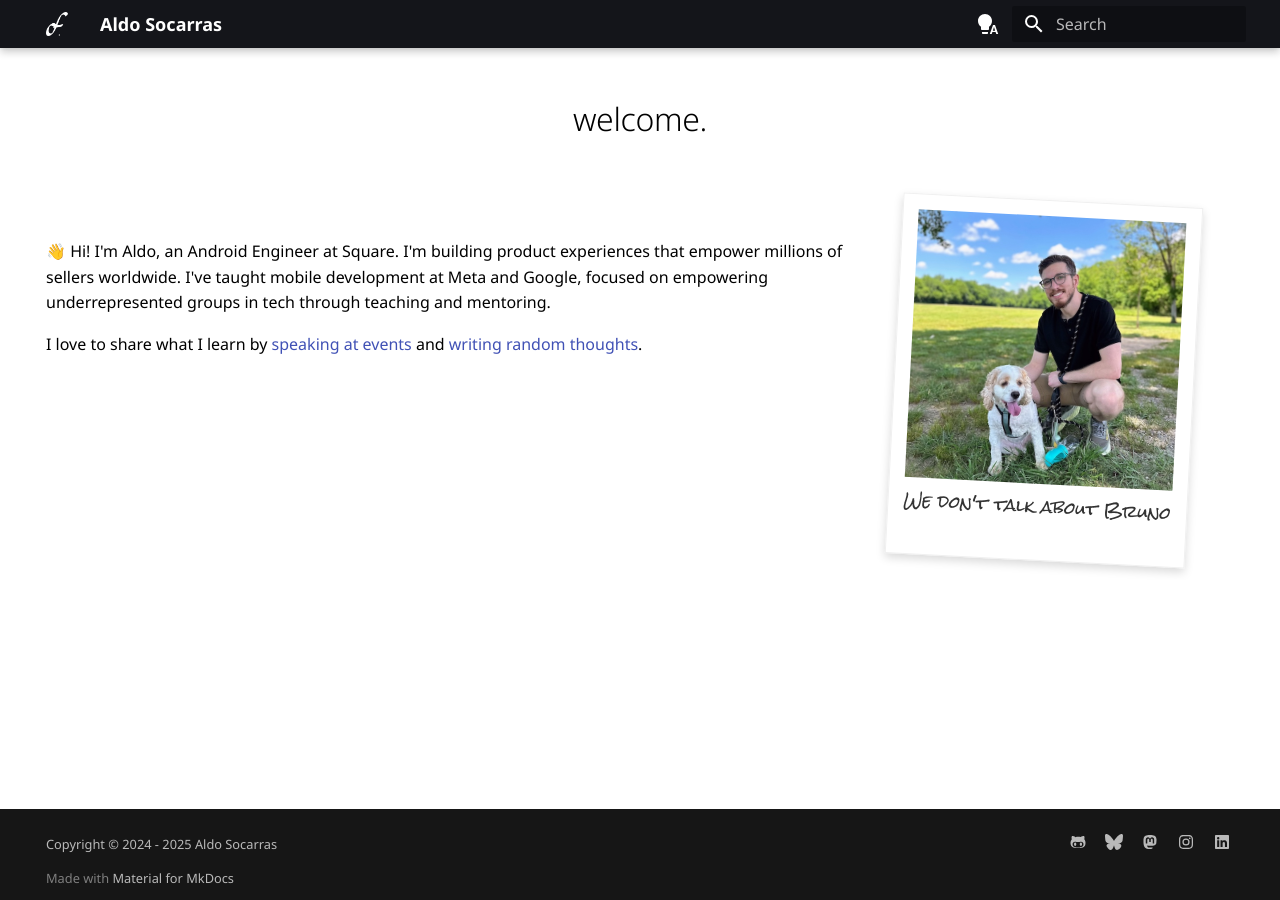
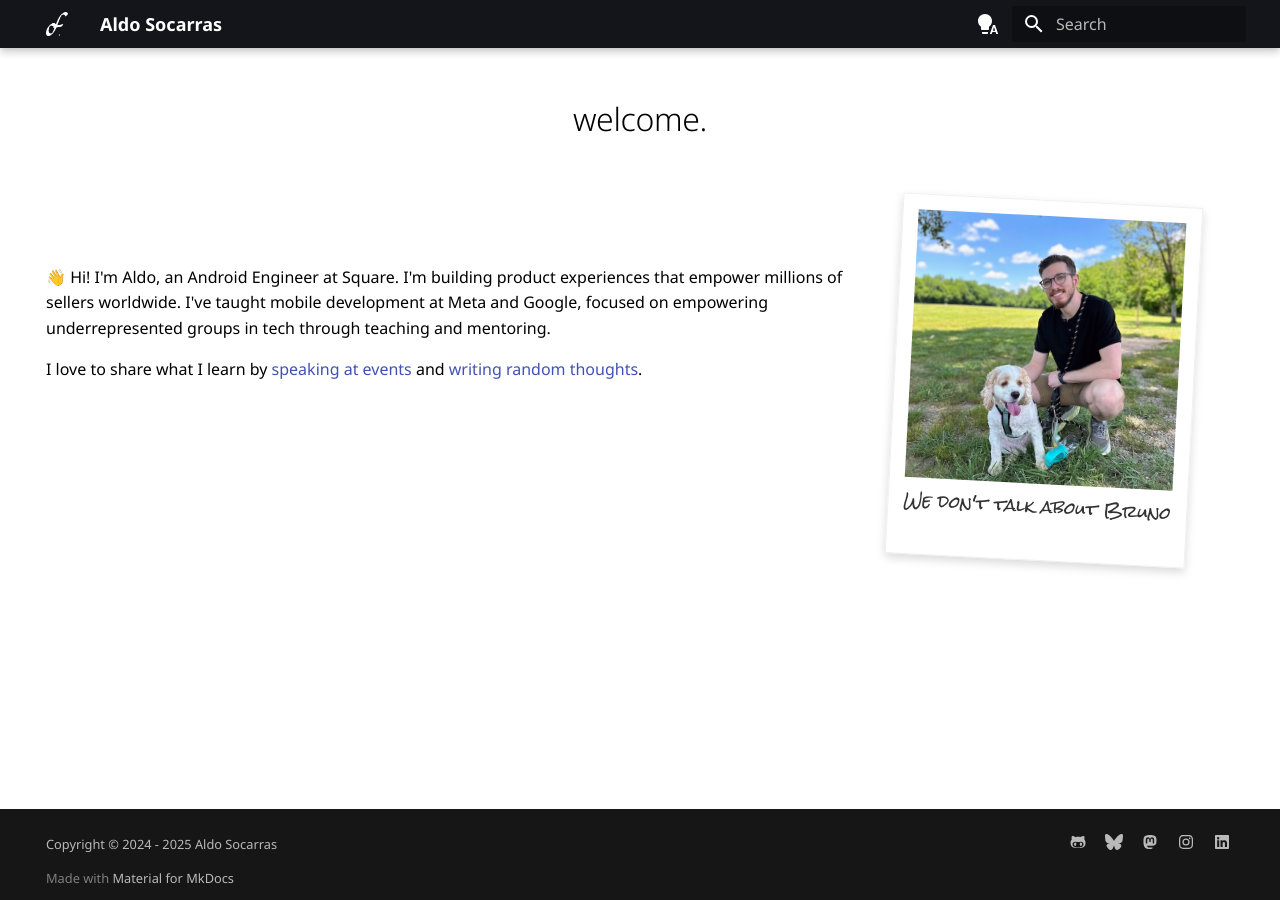
Before and after one commit to driuft/driuft.com, an MkDocs documentation site: the page built from docs/index.md, in a window 1280 px wide. Built offline with MkDocs 1.6.1 and Material for MkDocs 9.7.7, drawn with Linux system fonts in a browser that asks for light colours.

Commit message:
Update landing page styling

```diff
--- a/docs/index.md
+++ b/docs/index.md
@@ -6,12 +6,12 @@
 
 <h1 style="text-align: center;">welcome.</h1>
 
-<div style="display: block; overflow: hidden;">
+<div style="display: block; overflow: hidden; margin-bottom: 10%">
   <div style="display: inline-block; background-color: white; padding: 15px 15px 40px 15px; box-shadow: 0 4px 10px rgba(0,0,0,0.15); margin: 1rem 2rem; max-width: 300px; transform: rotate(3deg); border: 1px solid #f0f0f0; float: right;" class="polaroid-container">
     <img src="assets/images/profile.jpg" alt="Aldo crouches on grass in a sunny park next to his dog, Bruno, a white and tan cocker spaniel with curly fur and his tongue out. Bruno is on a leash, and the background shows trees, a blue sky with scattered clouds, and a wide open field." style="max-width: 100%; display: block;">
     <div style="text-align: center; font-family: Rock Salt; margin-top: 10px; color: #333333">We don't talk about Bruno</div>
   </div>
-
+  <br>
   <div style="margin: 5% 0;">
     <p>👋 Hi! I'm Aldo, an Android Engineer at Square. I'm building product experiences that empower millions of sellers worldwide. I've taught mobile development at Meta and Google, focused on empowering underrepresented groups in tech through teaching and mentoring.</p>
     <p>I love to share what I learn by <a href="speaking">speaking at events</a> and <a href="blog">writing random thoughts</a>.</p>
@@ -19,16 +19,16 @@
 </div>
 
 <style>
-@media (max-width: 768px) {
-  .polaroid-container {
-    float: none !important;
-    margin: 2rem auto !important;
-    display: block !important;
+  @media (max-width: 768px) {
+    .polaroid-container {
+      float: none !important;
+      margin: 2rem auto !important;
+      display: block !important;
+    }
   }
-}
 
-@font-face {
-    font-family: "Rock Salt";
-    src: url("assets/fonts/RockSalt-Regular.ttf");
-}
+  @font-face {
+      font-family: "Rock Salt";
+      src: url("assets/fonts/RockSalt-Regular.ttf");
+  }
 </style>
```
